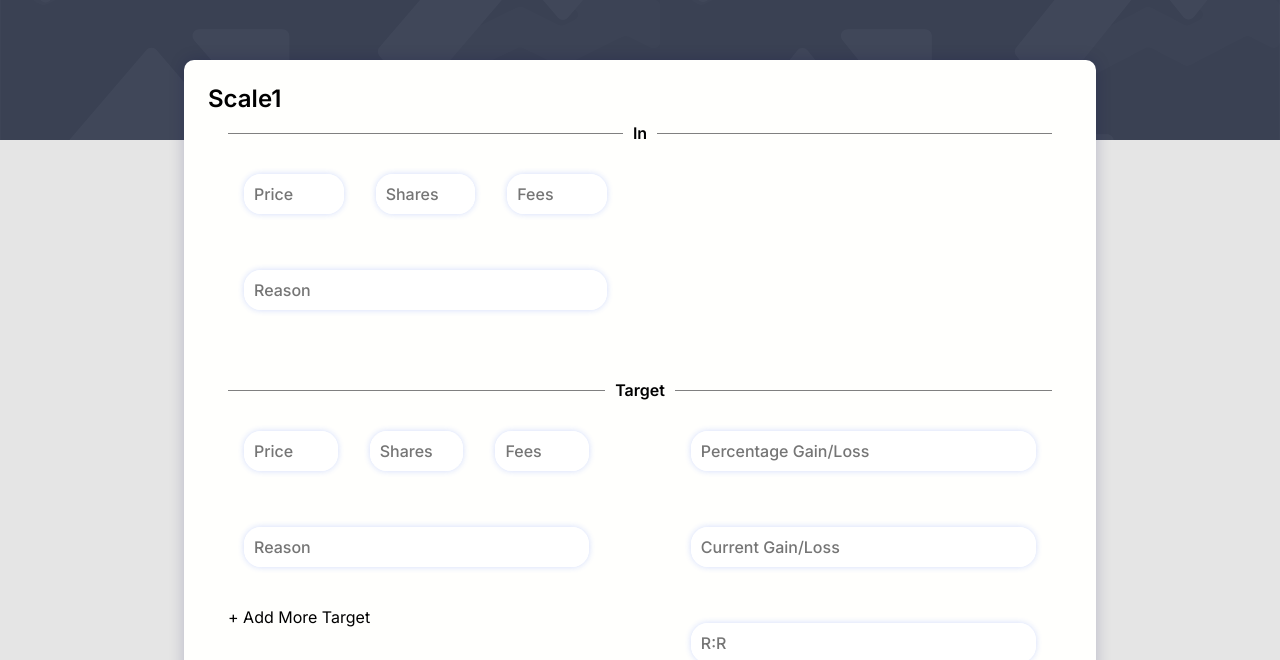
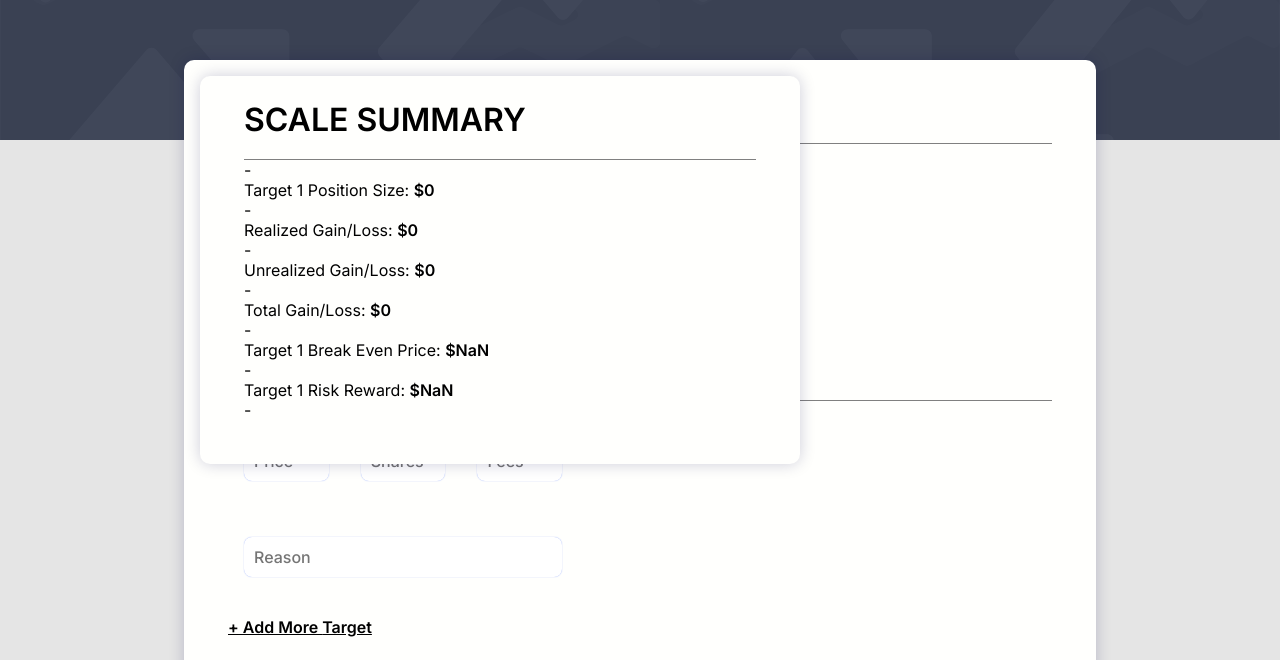
Before and after one commit to GabrielEidler/move-it-template, a React (Create React App) app: page / in a window 1280 px wide. Shown: the part 140-800 px from the top of the page. Built offline with nearby package versions, Linux system fonts and the light colour scheme.

Commit message:
creating dynamic system for target and stop variables

```diff
--- a/package.json
+++ b/package.json
@@ -8,10 +8,11 @@
     "@testing-library/user-event": "^12.1.10",
     "@types/jest": "^26.0.15",
     "@types/node": "^12.0.0",
-    "@types/react": "^17.0.0",
     "@types/react-dom": "^17.0.0",
+    "@types/react-router": "^5.1.13",
     "react": "^17.0.2",
     "react-dom": "^17.0.2",
+    "react-draggable": "^4.4.3",
     "react-scripts": "4.0.3",
     "typescript": "^4.1.2",
     "web-vitals": "^1.0.1"
@@ -39,5 +40,8 @@
       "last 1 firefox version",
       "last 1 safari version"
     ]
+  },
+  "devDependencies": {
+    "@types/react": "^17.0.4"
   }
 }
--- a/src/App.tsx
+++ b/src/App.tsx
@@ -1,16 +1,106 @@
-import React from 'react';
+import {useState, useEffect, useContext} from 'react';
 import { NewStockForm } from './components/NewStockForm';
 import { ScaleForm } from './components/ScaleForm';
+import {Summary} from './components/Summary'
+import Draggable from 'react-draggable';
 
 import './styles/global.css'
 
 function App() {
+
+  // Any variable ending with a numeric value means that is a static variable that will need to become a dynamic array later on.
+
+  const [initial_price, setInitial_price] = useState(0);
+  const [initial_shares, setInitial_shares] = useState(0);
+  const [target_price_1, setTarget_price_1] = useState(0);
+  const [target_shares_amount_1, setTarget_shares_amount_1] = useState(0);
+  const [stop_price, setStop_price] = useState(0);
+
+
+  //array variable for targets
+
+  interface Target{
+    price: Number,
+    shares: Number
+  }
+
+  const [targetArray, setTargetArray] = useState<Array<Target>>([])
+
+  const targetArrayHandler = (newObject:Target) => {
+    // the object is ready when arrives here, the values are already set
+    setTargetArray(() => [...targetArray, newObject ])
+  }
+
+  // consequence variables
+  const current_shares = initial_shares - target_shares_amount_1;
+  const shares_change_1 = -target_shares_amount_1;
+  const stop_change =  (initial_price - stop_price);
+  const stop_totalGL = stop_change*initial_shares;
+  const initial_position_size = current_shares*initial_price;
+  const target_position_size_1 = current_shares*target_price_1;
+  const change_1 = initial_price - target_price_1;
+  const realizedGL = shares_change_1*change_1;
+  const unrealizedGL = -current_shares*change_1;
+  const totalGL = realizedGL + unrealizedGL;
+  const break_even_price_1 = target_price_1 - (totalGL/current_shares);
+  //(initial_price - (shares_change_1*target_price_1))/current_shares;
+  const riskReward = (totalGL/stop_totalGL)
+  // R:R is the current reward divided by the stop loss.
+
+  // functions to gather user input:
+  const getInitialPrice = (event_value : number) => {
+    setInitial_price(event_value);
+  }
+
+  const getInitialShares = (event_value : number) => {
+    setInitial_shares(event_value);
+  }
+
+  const getTargetPrice1= (event_value : number) => {
+    setTarget_price_1(event_value);
+  }
+
+  const getTargetSharesAmount1= (event_value : number) => {
+    setTarget_shares_amount_1(event_value);
+  }
+
+  const getStopPrice= (event_value : number) => {
+    setStop_price(event_value);
+  }
+
   return (
     <>
       <div className="header-bg"></div>
       <div className="container">
-        {/* < NewStockForm />  */}
-        < ScaleForm />
+      <Draggable>
+        <div className="box">
+          < Summary
+          //results:
+          positionSize={target_position_size_1}
+          breakEvenPrice={break_even_price_1}
+          riskReward={riskReward}
+          totalGL={totalGL}
+          realizedGL={realizedGL}
+          unrealizedGL={unrealizedGL}
+          />
+        </div>
+
+      </Draggable>
+
+
+
+
+        < ScaleForm
+          //data extraction
+          function_initial_price={(e:number) => {getInitialPrice(e)}}
+          function_initial_shares={(e:number) => {getInitialShares(e)}}
+          function_target_price_1={(e:number) => {getTargetPrice1(e)}}
+          function_target_shares_amount_1={(e:number) => {getTargetSharesAmount1(e)}}
+          function_stop_price={(e:number) => {getStopPrice(e)}}
+          />
+
+
+
       </div>
     </>
   );
--- a/src/components/ScaleForm.tsx
+++ b/src/components/ScaleForm.tsx
@@ -1,49 +1,68 @@
 import { TargetStop } from "./TargetStop"
 import {useState} from 'react'
 
-export function ScaleForm() {
-    const [target, setTarget] = useState(0);
+interface Scaleform{
+    function_initial_price: Function;
+    function_initial_shares : Function;
+    function_target_price_1 : Function;
+    function_target_shares_amount_1 : Function;
+    function_stop_price : Function;
+}
+
+
+export function ScaleForm(props:Scaleform) {
+    const [target, setTarget] = useState(1);
+    const [stop, setStop] = useState(1);
 
     const addTarget= () => {
-        /* for every click, add a counter to target and stop */
+        /* for every click, add a target */
         setTarget(target + 1);
+
+    }
+
+    const addStop= () => {
+        /* for every click, add a  stop */
+        setStop(stop + 1);
 
     }
 
     return(
         <form action="/">
-            <h2>Scale1</h2>
+            <h1 style={{paddingLeft: '20px'}} >Scale1</h1>
             <div className="column-wrapper" style={{padding: '20px'}} >
                 <div className="column" style={{borderTop: '1px gray solid'}}>
                     <div className="row">
                         <div className="input-wrapper">
-                            <input type="text" name="name" placeholder="Price" required/>
+                            <input type="number" name="name" placeholder=" I. Price" onChange={event => props.function_initial_price(event.target.value)} required/>
+
                         </div>
                         <div className="input-wrapper">
-                            <input type="text" name="name" placeholder="Shares" required/>
+                            <input type="number" name="name" placeholder="I. Shares" onChange={event => props.function_initial_shares(event.target.value)} required/>
                         </div>
                         <div className="input-wrapper">
-                            <input type="text" name="name" placeholder="Fees" required/>
+                            <input type="number" name="name" placeholder="Target Price 1" onChange={event => props.function_target_price_1(event.target.value)} required/>
                         </div>
                     </div>
                     <div className="row">
                         <div className="input-wrapper">
-                            <input type="text" name="name" placeholder="Reason" required/>
+                            <input type="text" name="name" placeholder="Target Share Amount 1" onChange={event => props.function_target_shares_amount_1(event.target.value)} required/>
+                        </div>
+                        <div className="input-wrapper">
+                            <input type="text" name="name" placeholder="Stop Price" onChange={event => props.function_stop_price(event.target.value)} required/>
                         </div>
                     </div>
                 </div>
-                <p style={{paddingLeft: '10px',paddingRight: '10px', position: 'relative', top: '-10px'}}><strong>In</strong></p>
+                <p style={{paddingLeft: '10px',paddingRight: '10px', position: 'relative', top: '-20px', fontSize: '28px'}}><strong>IN</strong></p>
                 <div className="column" style={{borderTop: '1px gray solid'}}>
                     {/* empty */}
                 </div>
             </div>
 
-        < TargetStop type="Target" function={()=>{addTarget()}}/>
             {/* render a new target for every target */}
-            <h2>number of targets and stops:{target}</h2>
-            {Array(target).fill(<TargetStop type="Target" function={() => {}} />)}
-        < TargetStop type="Stop" function={()=>{addTarget()}}/>
-            {/* render a new target for every stop */}
+            {Array.from(Array(target), (_,i) => <TargetStop key={i} index={i} type="Target" function={()=>{addTarget()}} />)}
+
+            {/* render a new target for every target */}
+            {Array.from(Array(stop), (_,i) => <TargetStop key={i} index={i} type="Stop" function={()=>{addStop()}} />)}
 
         </form>
     );
--- /dev/null
+++ b/src/components/Summary.tsx
@@ -0,0 +1,38 @@
+
+interface Summary{
+    positionSize: number;
+    breakEvenPrice: number;
+    riskReward: number;
+    totalGL: number;
+    realizedGL: number;
+    unrealizedGL: number;
+}
+
+
+export function Summary(props:Summary) {
+
+
+    return(
+        <div className="summary-wrapper">
+            <h1 style={{paddingLeft: '20px'}} >SCALE SUMMARY</h1>
+            <div className="column-wrapper" style={{padding: '20px'}} >
+                <div className="column" style={{borderTop: '1px gray solid'}}>
+                    <div>-</div>
+                    Target 1 Position Size: <strong>${props.positionSize} </strong>
+                    <div>-</div>
+                    Realized Gain/Loss: <strong>${props.realizedGL} </strong>
+                    <div>-</div>
+                    Unrealized Gain/Loss: <strong>${props.unrealizedGL} </strong>
+                    <div>-</div>
+                    Total Gain/Loss: <strong>${props.totalGL} </strong>
+                    <div>-</div>
+                    Target 1 Break Even Price: <strong>${props.breakEvenPrice} </strong>
+                    <div>-</div>
+                    Target 1 Risk Reward: <strong>${props.riskReward} </strong>
+                    <div>-</div>
+                    {/* empty */}
+                </div>
+            </div>
+        </div>
+    );
+}
--- a/src/components/TargetStop.tsx
+++ b/src/components/TargetStop.tsx
@@ -2,6 +2,7 @@
 interface TargetStop{
     type: string;
     function: Function;
+    index: number;
 }
 
 export function TargetStop (props:TargetStop){
@@ -30,23 +31,9 @@ export function TargetStop (props:TargetStop){
                         <a onClick={() => {props.function()}} > + Add More {props.type}</a>
                     </div>
                 </div>
-                <p style={{paddingLeft: '10px',paddingRight: '10px', position: 'relative', top: '-10px'}}><strong>{props.type}</strong></p>
+                <p style={{paddingLeft: '15px',paddingRight: '0px', position: 'relative', top: '-20px', minWidth: '15%', fontSize: '24px'}}><strong>{props.type} {props.index}</strong></p>
                 <div className="column" style={{borderTop: '1px gray solid'}}>
-                    <div className="row">
-                        <div className="input-wrapper">
-                            <input type="text" name="name" placeholder="Percentage Gain/Loss" required/>
-                        </div>
-                    </div>
-                    <div className="row">
-                        <div className="input-wrapper">
-                            <input type="text" name="name" placeholder="Current Gain/Loss" required/>
-                        </div>
-                    </div>
-                    <div className="row">
-                        <div className="input-wrapper">
-                            <input type="text" name="name" placeholder="R:R" required/>
-                        </div>
-                    </div>
+                    {/* EMPTY */}
                 </div>
             </div>
     )
--- a/src/styles/global.css
+++ b/src/styles/global.css
@@ -48,6 +48,34 @@ a {
     display: flex;
     flex-direction: column;
 }
+
+.summary-wrapper {
+    margin-top: 20vh;
+    position: relative;
+    top: 16%;
+    width: auto;
+    min-width: 600px;
+    height: auto;
+    margin: 20vh auto auto auto;
+    padding: 1.5rem;
+    border-radius: 10px;
+    background: #FFFFFD;
+    box-shadow: 0px 0px 16px rgba(12, 12, 76, 0.2);
+
+}
+
+.box {
+    z-index: 6;
+    position: absolute;
+    cursor: move;
+    color: black;
+    max-width: 215px;
+    border-radius: 5px;
+    padding: 1em;
+    margin: auto;
+    user-select: none;
+  }
+
 /* HEADER BG */
 .header-bg{
     position: absolute;
@@ -63,12 +91,12 @@ a {
 /* FORM */
 
 form{
-    padding: 1.5rem;
     width: auto;
     min-width: 600px;
     height: auto;
+    margin: 20vh auto auto auto;
+    padding: 1.5rem;
     border-radius: 10px;
-    margin: 20vh auto auto auto;
     background: #FFFFFD;
     box-shadow: 0px 0px 16px rgba(12, 12, 76, 0.2);
 }
@@ -95,8 +123,8 @@ form .row .input-wrapper{
     width: 100%;
     margin: 1rem;
     background: #FFFFFF;
-    box-shadow: 0px 0px 6px rgba(25, 73, 247, 0.2);
-    border-radius: 17px;
+    box-shadow: 0px 0px 1px rgba(25, 73, 247, 0.5);
+    border-radius: 8px;
 }
 
 form .row .input-wrapper.no-shadow{
@@ -155,6 +183,12 @@ form button {
     background:rgb(55, 74, 102);
     color: white;
     font-weight: 600;
+}
+
+form a{
+    cursor: pointer;
+    font-weight: 700;
+    text-decoration: underline;
 }
 
 
```
Also changed, not shown: src/components/ExperienceBar.tsx (deleted, +0 -26 lines), 1 other file (tests, documents, lock files or other folders).
